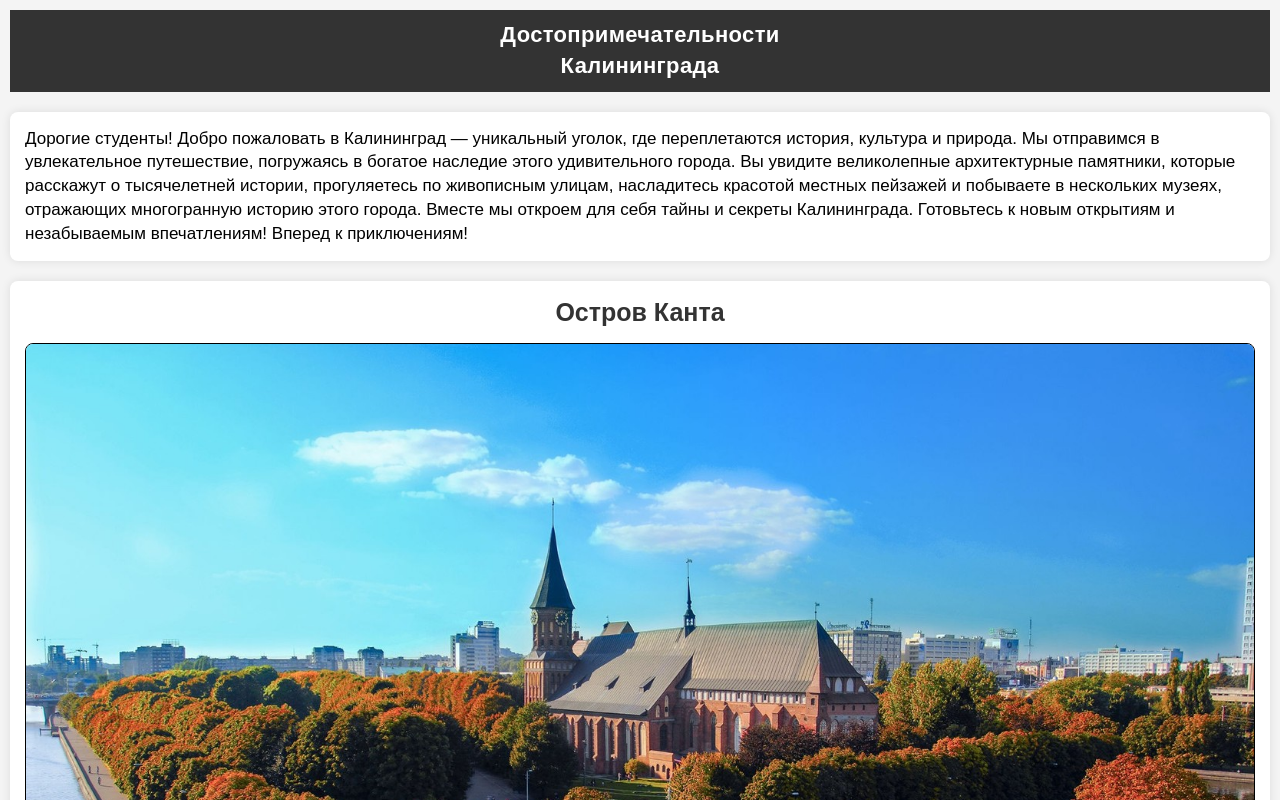
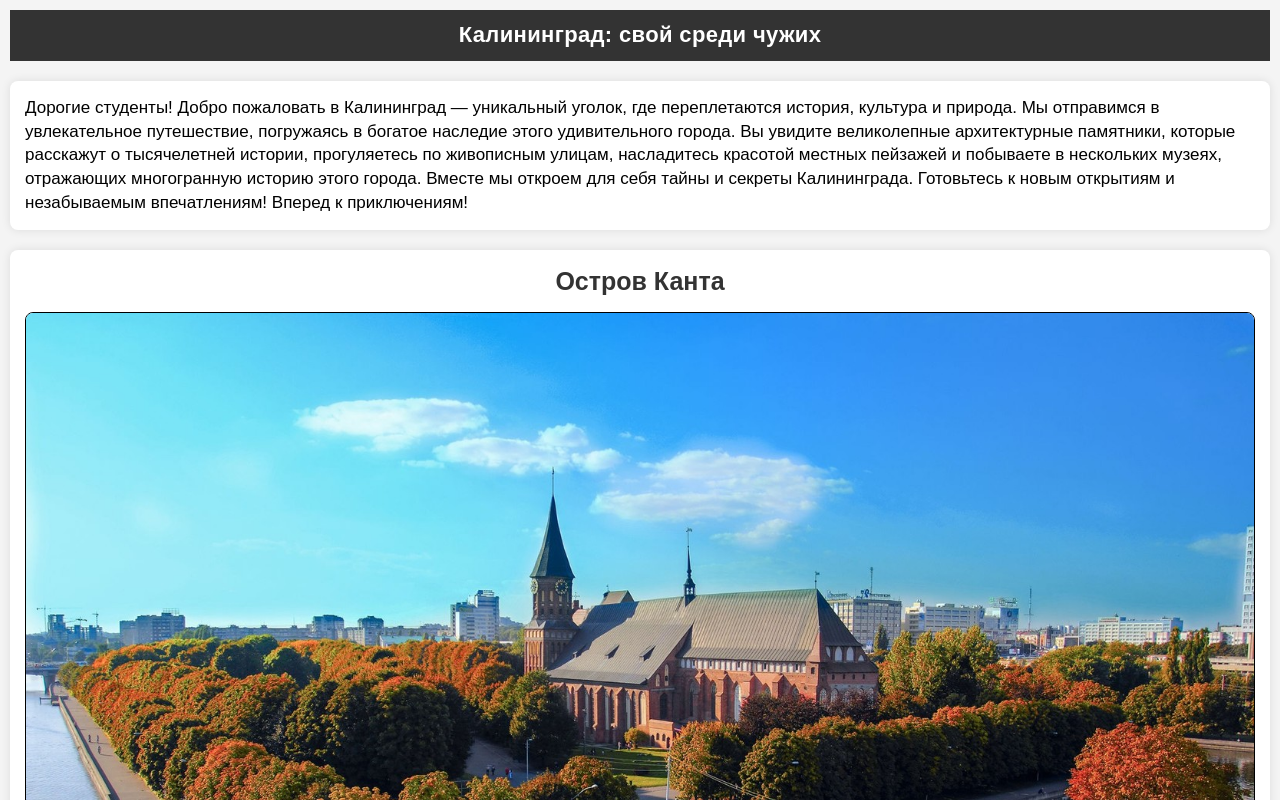
Before and after one commit to cla1rvoyant/org-project, a plain HTML site: page index.html in a window 1280 px wide. Shown: the top 800 px of the page. Drawn offline with Linux system fonts and the light colour scheme.

Commit message:
Update index.html

```diff
--- a/index.html
+++ b/index.html
@@ -3,13 +3,13 @@
 <head>
     <meta charset="UTF-8">
     <meta name="viewport" content="width=device-width, initial-scale=1.0">
-    <title>Достопримечательности Калининграда</title>
+    <title>Калининград: свой среди чужих</title>
     <link rel="stylesheet" href="./reset.css">
     <link rel="stylesheet" href="./styles.css">
 </head>
 <body>
     <header>
-        <h1>Достопримечательности <br />Калининграда</h1>
+        <h1>Калининград: свой среди чужих</h1>
     </header>
 
     <main>
@@ -83,7 +83,7 @@
     </main>
 
     <footer>
-        <p>© 2024 Достопримечательности<br/>Калининграда</p>
+        <p>© 2024 Калининград: свой среди чужих</p>
     </footer>
 </body>
 </html>
```
